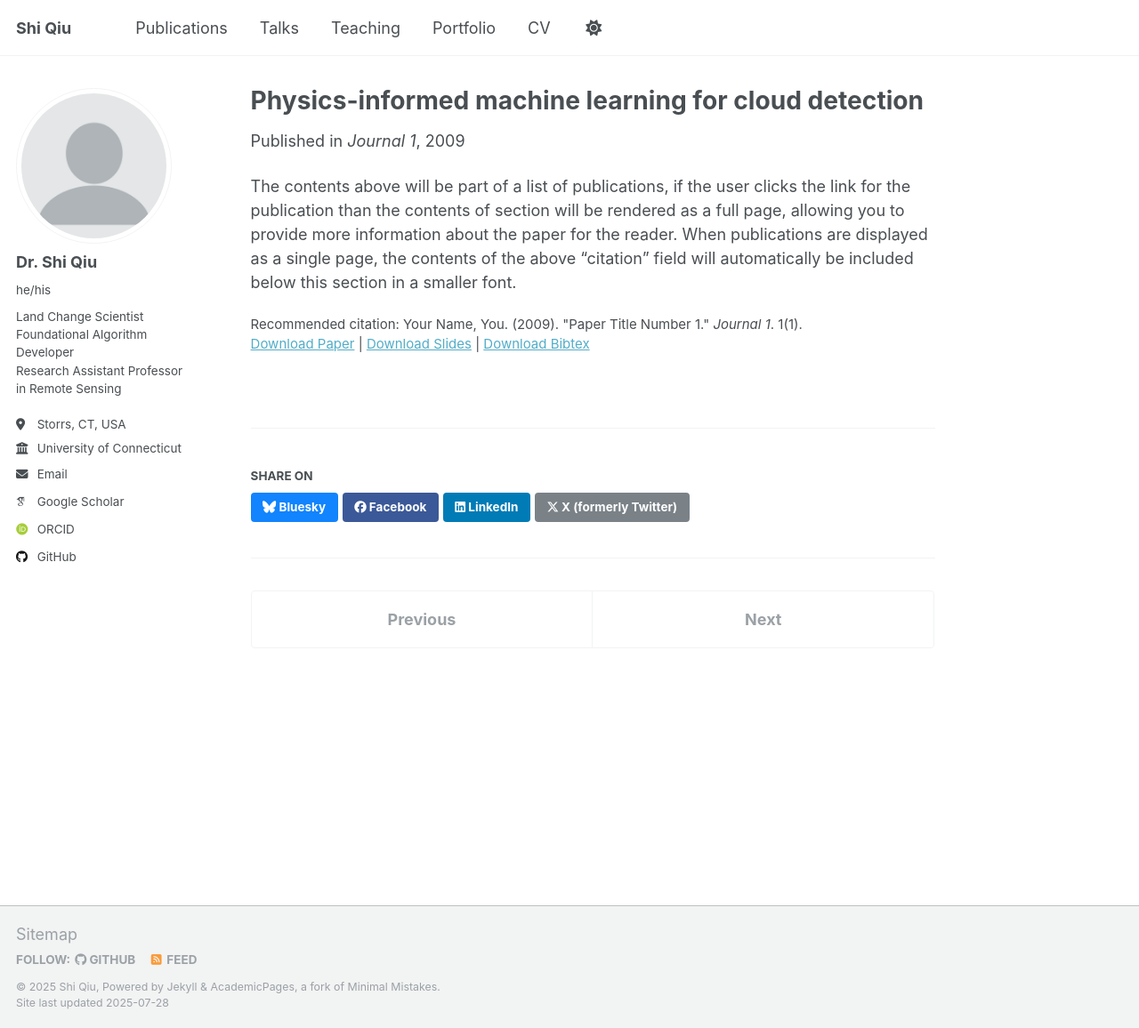
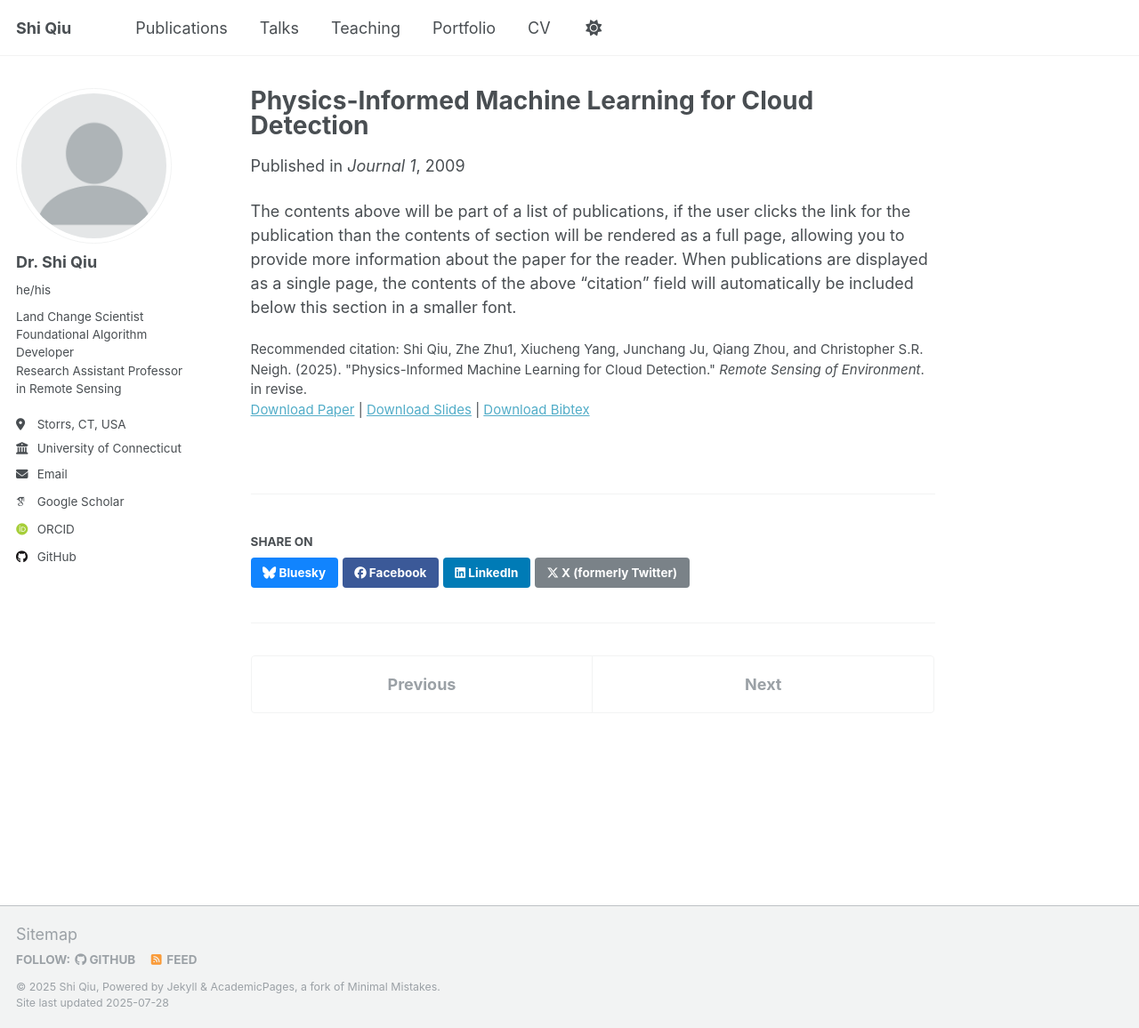
Before and after one commit to shi-eo/shi-eo.github.io, a Jekyll site: the page built from _publications/2025-01-01-fmask5.md, in a window 1280 px wide and 1156 px high. Shown: the whole window at 89% size. Built offline with Jekyll 4.4.1, drawn with Linux system fonts in a browser that asks for light colours; some web fonts are replaced; a script that is not in the unit is left out.

Commit message:
Update 2025-01-01-fmask5.md

```diff
--- a/_publications/2025-01-01-fmask5.md
+++ b/_publications/2025-01-01-fmask5.md
@@ -1,5 +1,5 @@
 ---
-title: "Physics-informed machine learning for cloud detection"
+title: "Physics-Informed Machine Learning for Cloud Detection"
 collection: publications
 category: manuscripts
 permalink: /publication/2025-01-01-fmask5
@@ -9,6 +9,6 @@ venue: 'Journal 1'
 slidesurl: 'http://academicpages.github.io/files/slides1.pdf'
 paperurl: 'http://academicpages.github.io/files/paper1.pdf'
 bibtexurl: 'http://academicpages.github.io/files/bibtex1.bib'
-citation: 'Your Name, You. (2009). &quot;Paper Title Number 1.&quot; <i>Journal 1</i>. 1(1).'
+citation: 'Shi Qiu, Zhe Zhu1, Xiucheng Yang, Junchang Ju, Qiang Zhou, and Christopher S.R. Neigh. (2025). &quot;Physics-Informed Machine Learning for Cloud Detection.&quot; <i>Remote Sensing of Environment</i>. in revise.'
 ---
 The contents above will be part of a list of publications, if the user clicks the link for the publication than the contents of section will be rendered as a full page, allowing you to provide more information about the paper for the reader. When publications are displayed as a single page, the contents of the above "citation" field will automatically be included below this section in a smaller font.
```
